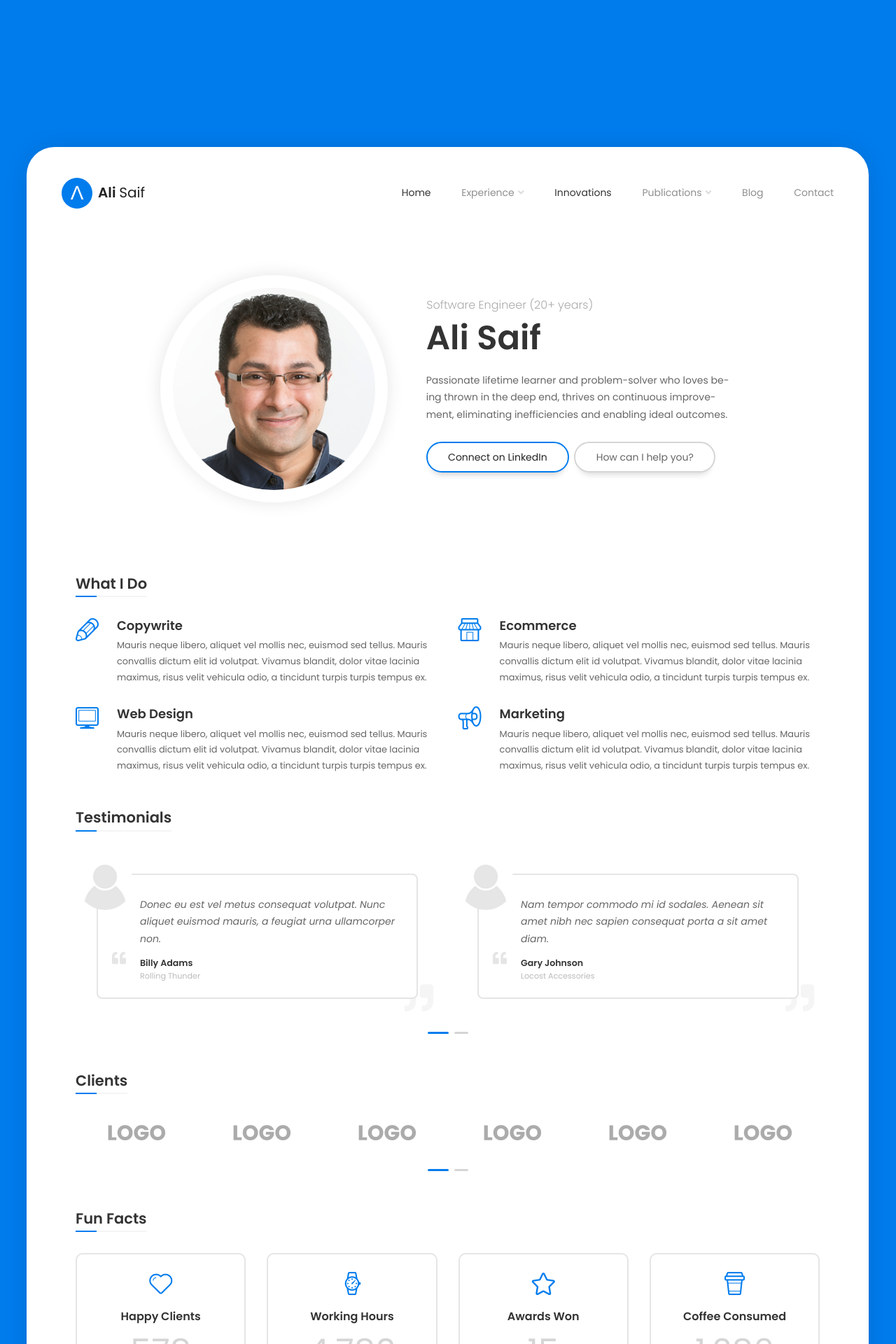
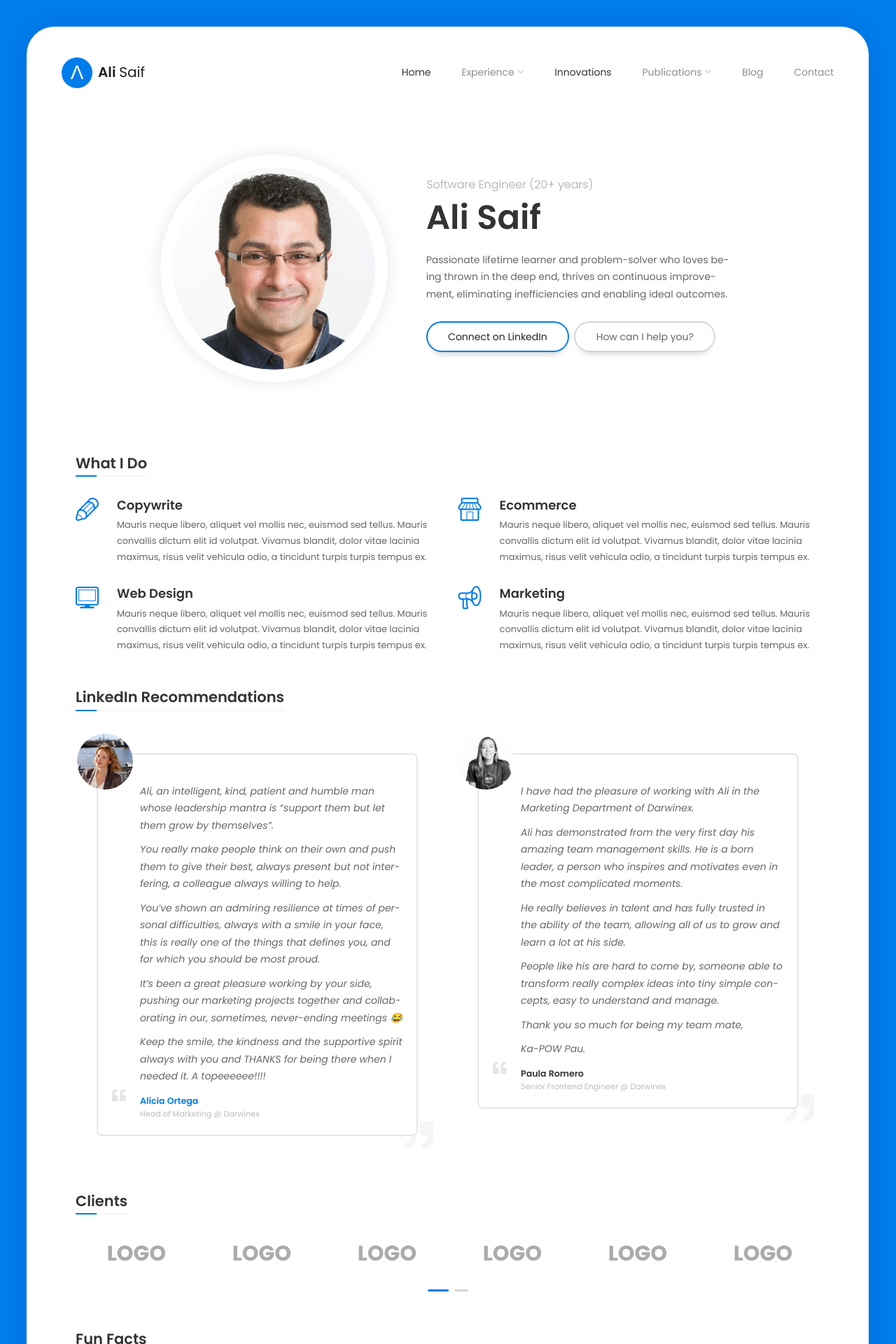
Before and after one commit to integracore2/integracore2.github.io, a Jekyll site: the page built from index.md, in a window 1280 px wide. Shown: the top 1920 px of the page at 70% size. Built offline with Jekyll 4.4.1, drawn with Linux system fonts in a browser that asks for light colours.

Commit message:
added linked recommendation people and their data

```diff
--- a/_config.yml
+++ b/_config.yml
@@ -22,6 +22,47 @@
 aws:
     ccp: https://www.credly.com/badges/bb4a9846-1b3d-4df1-a104-ba62e2835386?source=linked_in_profile
     well_architected_framework: https://aws.amazon.com/architecture/well-architected/
+linkedin_profile_images:
+    image_repo: /assets/img/linkedin-recommendations/
+    alicia_ortega: alicia-ortega-hod-mkt-darwinex.jpg
+    paula_romero: paula-romero-fe-eng-darwinex.jpg
+    isabel_mf: isabel-mf-darwinex.jpg
+    eriz_zarate: eriz-zarate-soundit.jpg
+    jesus_bermudo: jesus-bermudo-darwinex.jpg
+    enrique_bm: enrique-bm-darwinex.jpg
+    martyn_tinsley: martyn-tinsley-tlam.jpg
+linkedin_profile_names:
+    alicia_ortega: Alicia Ortega
+    paula_romero: Paula Romero
+    isabel_mf: Isabel Maldonado
+    eriz_zarate: Eriz Zárate
+    jesus_bermudo: Jesás Bermudo Cruz
+    enrique_bm: Enrique Basañez Mercader
+    martyn_tinsley: Martyn Tinsley
+linkedin_profile_recommendations:
+    alicia_ortega: <p>Ali, an intelligent, kind, patient and humble man whose leadership mantra is “support them but let them grow by themselves”.</p><p>You really make people think on their own and push them to give their best, always present but not interfering, a colleague always willing to help.</p><p>You’ve shown an admiring resilience at times of personal difficulties, always with a smile in your face, this is really one of the things that defines you, and for which you should be most proud.</p><p>It’s been a great pleasure working by your side, pushing our marketing projects together and collaborating in our, sometimes, never-ending meetings 😂</p><p>Keep the smile, the kindness and the supportive spirit always with you and THANKS for being there when I needed it. A topeeeeee!!!!</p>
+    paula_romero: <p>I have had the pleasure of working with Ali in the Marketing Department of Darwinex.</p><p>Ali has demonstrated from the very first day his amazing team management skills. He is a born leader, a person who inspires and motivates even in the most complicated moments.</p><p>He really believes in talent and has fully trusted in the ability of the team, allowing all of us to grow and learn a lot at his side.</p><p>People like his are hard to come by, someone able to transform really complex ideas into tiny simple concepts, easy to understand and manage.</p><p>Thank you so much for being my team mate,</p><p>Ka-POW Pau.</p>
+    isabel_mf: --
+    eriz_zarate: --
+    jesus_bermudo: --
+    enrique_bm: --
+    martyn_tinsley: --
+linkedin_profile_firms:
+    alicia_ortega: Head of Marketing @ Darwinex
+    paula_romero: Senior Frontend Engineer @ Darwinex
+    isabel_mf: Senior Graphic Design Specialist @ Darwinex
+    eriz_zarate: CEO @ SoundIt
+    jesus_bermudo: Backend Software Engineer @ Darwinex
+    enrique_bm: Java Architect & Developer @ Darwinex
+    martyn_tinsley: Director @ Trade Like A Machine Ltd
+linkedin_profile_urls:
+    alicia_ortega: https://www.linkedin.com/in/alicia-o-46b4b937
+    paula_romero: https://www.linkedin.com/in/pauromeropau
+    isabel_mf: https://www.linkedin.com/in/isabelmaldonado
+    eriz_zarate: https://www.linkedin.com/in/eriz-zarate
+    jesus_bermudo: https://www.linkedin.com/in/jesusbermudocruz
+    enrique_bm: https://www.linkedin.com/in/enriquebasanez
+    martyn_tinsley: https://www.linkedin.com/in/martyntinsley
 contact_form:
     action_url: https://docs.google.com/forms/u/0/d/e/1FAIpQLSdaB2yDCTffCr6B3DMn76spp4Uy7H6LDNnGgFsGDCgnQVq1rw/formResponse
     input_firstname: entry.2005620554
--- a/index.md
+++ b/index.md
@@ -128,30 +128,31 @@
 
                     <!-- Testimonials -->
                     <div class="block-title">
-                      <h2>Testimonials</h2>
+                      <h2>LinkedIn Recommendations</h2>
                     </div>
 
                     <div id="testimonials_1" class="testimonials owl-carousel" data-mobile-items="1" data-tablet-items="2" data-items="2">
+
                       <!-- Testimonial 1 -->
                       <div class="testimonial-item">
                         <!-- Testimonial Content -->
                         <div class="testimonial-content">
                           <!-- Picture -->
                           <div class="testimonial-picture">
-                            <img src="./assets/img/testimonials/testimonial-1.jpg" alt="Billy Adams"/>
+                            <img src=".{{ site.linkedin_profile_images.image_repo }}{{ site.linkedin_profile_images.alicia_ortega }}" alt="{{ site.linkedin_profile_names.alicia_ortega }}"/>
                           </div>
                           <!-- /Picture -->
 
                           <!-- Testimonial Text -->
                           <div class="testimonial-text">
-                             <p>Donec eu est vel metus consequat volutpat. Nunc aliquet euismod mauris, a feugiat urna ullamcorper non.</p>
+                             <p>{{ site.linkedin_profile_recommendations.alicia_ortega }}</p>
                           </div>
                           <!-- /Testimonial Text -->
 
                           <!-- Testimonial author information -->
                           <div class="testimonial-author-info">
-                            <h5 class="testimonial-author">Billy Adams</h5>
-                            <p class="testimonial-firm">Rolling Thunder</p>
+                            <h5 class="testimonial-author"><a href="{{ site.linkedin_profile_urls.alicia_ortega }}" target="_blank">{{ site.linkedin_profile_names.alicia_ortega }}</a></h5>
+                            <p class="testimonial-firm">{{ site.linkedin_profile_firms.alicia_ortega }}</p>
                           </div>
                           <!-- /Testimonial author information -->
 
@@ -173,20 +174,20 @@
                         <div class="testimonial-content">
                           <!-- Picture -->
                           <div class="testimonial-picture">
-                            <img src="./assets/img/testimonials/testimonial-2.jpg" alt="Gary Johnson"/>
+                            <img src=".{{ site.linkedin_profile_images.image_repo }}{{ site.linkedin_profile_images.paula_romero }}" alt="{{ site.linkedin_profile_names.paula_romero }}"/>
                           </div>
                           <!-- /Picture -->
 
                           <!-- Testimonial Text -->
                           <div class="testimonial-text">
-                             <p>Nam tempor commodo mi id sodales. Aenean sit amet nibh nec sapien consequat porta a sit amet diam.</p>
+                             <p>{{ site.linkedin_profile_recommendations.paula_romero }}</p>
                           </div>
                           <!-- /Testimonial Text -->
 
                           <!-- Testimonial author information -->
                           <div class="testimonial-author-info">
-                            <h5 class="testimonial-author">Gary Johnson</h5>
-                            <p class="testimonial-firm">Locost Accessories</p>
+                            <h5 class="testimonial-author">{{ site.linkedin_profile_names.paula_romero }}</h5>
+                            <p class="testimonial-firm">{{ site.linkedin_profile_firms.paula_romero }}</p>
                           </div>
                           <!-- /Testimonial author information -->
 
@@ -200,44 +201,8 @@
                         </div>
                         <!-- /Testimonial Content -->
                       </div>
-                      <!-- End of Testimonial 2 -->
+                      <!-- End of Testimonial 1 -->
 
-                      <!-- End of Testimonial 3 -->
-                      <div class="testimonial-item">
-
-                        <!-- Testimonial Content -->
-                        <div class="testimonial-content">
-                          <!-- Picture -->
-                          <div class="testimonial-picture">
-                            <img src="./assets/img/testimonials/testimonial-3.jpg" alt="Daniel Pringle"/>
-                          </div>
-                          <!-- /Picture -->
-
-                          <!-- Testimonial Text -->
-                          <div class="testimonial-text">
-                            <p>Etiam pretium ipsum quis justo dictum accumsan. Phasellus egestas odio a velit scelerisque.</p>
-                          </div>
-                          <!-- /Testimonial Text -->
-
-                          <!-- Testimonial author information -->
-                          <div class="testimonial-author-info">
-                            <h5 class="testimonial-author">Daniel Pringle</h5>
-                            <p class="testimonial-firm">Sagebrush</p>
-                          </div>
-                          <!-- /Testimonial author information -->
-
-                          <div class="testimonial-icon">
-                            <i class="fa fa-quote-left"></i>
-                          </div>
-
-                          <div class="testimonial-icon-big">
-                            <i class="fa fa-quote-right"></i>
-                          </div>
-                        </div>
-                        <!-- /Testimonial Content -->
-
-                      </div>
-                      <!-- End of Testimonial 3 -->
                     </div>
                     <!-- /Testimonials -->
 
```
